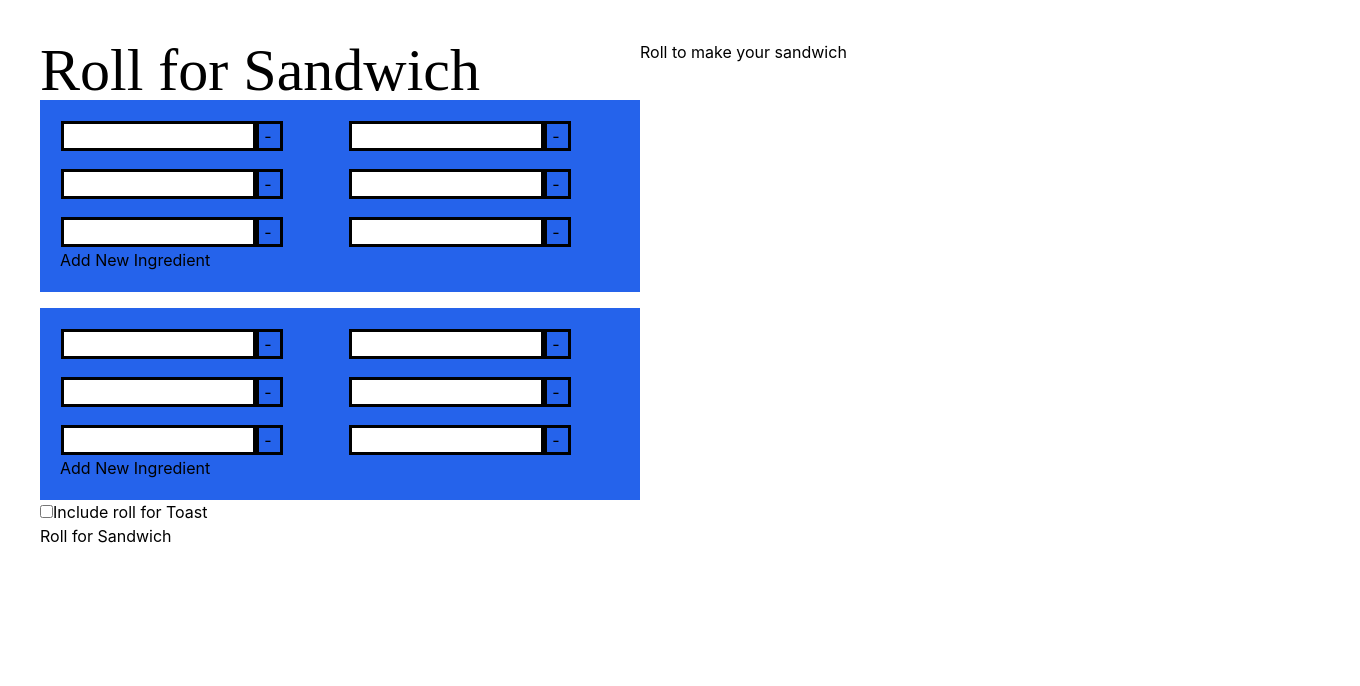
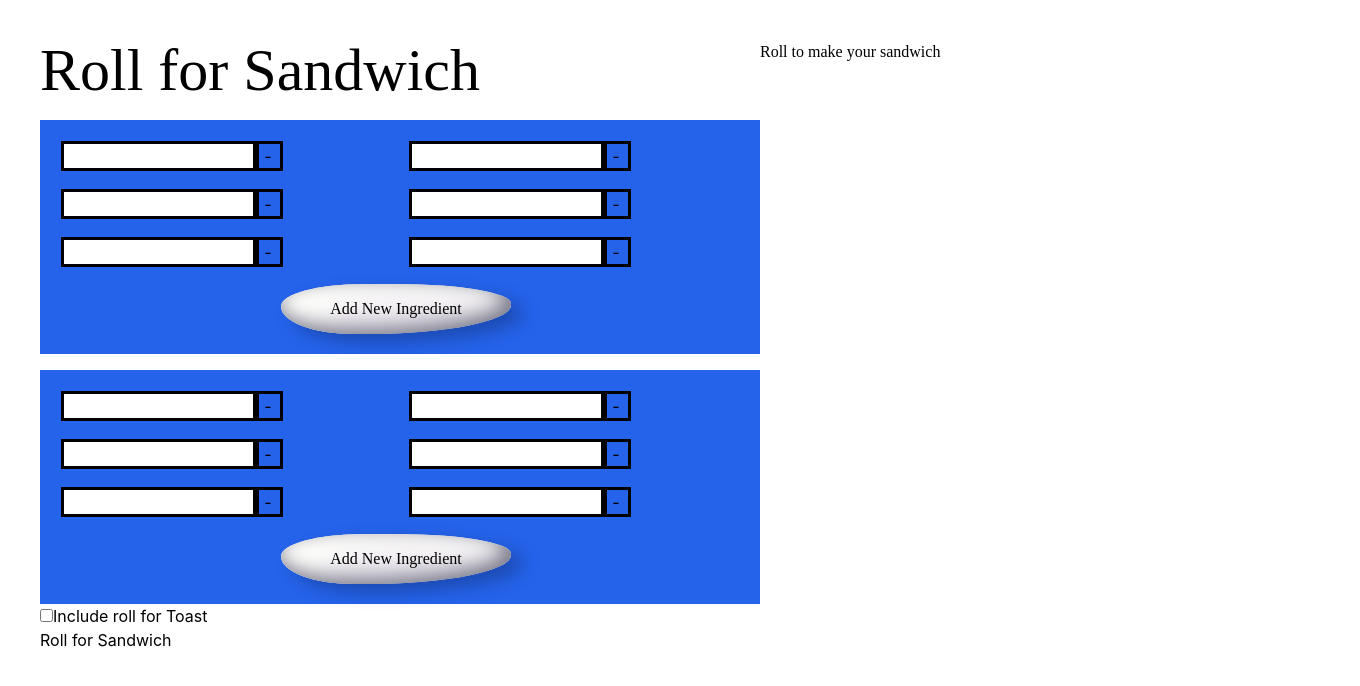
Before and after one commit to endingwithali/rollforsando, a React (Create React App) app: page / in a window 1280 px wide. Shown: the top 686 px of the page, 1360 px wide, since content can reach past the window. Built offline with nearby package versions, Linux system fonts and the light colour scheme; a web font is replaced by a local one.

Commit message:
added stones for new ingredient button

```diff
--- a/src/App.css
+++ b/src/App.css
@@ -2,41 +2,20 @@
 @tailwind components;
 @tailwind utilities;
 
-.App {
-  text-align: center;
+
+/* https://codepen.io/mburridge/pen/VOBWyQ pulled css for stone buttons from here */
+.stone-add-button{
+  margin: auto;
+	width: 230px;
+	height: 50px;
+	background: #eae6ed;
+	display: flex;
+	box-shadow: inset -6px -6px 20px #778, inset 38px 18px 36px #fffffc, 12px 8px 18px hsla(0,0%,0%,0.25);
+  border-radius: 49% 68% 86% 100px /62% 54% 80% 38px;
+  /* box-shadow: inset -28px -22px 36px #778, inset 38px 18px 36px #fffffc, 12px 8px 18px hsla(0,0%,0%,0.25);
+  border-radius: 49% 68% 86% 200px /62% 54% 80% 180px; */
 }
+.stone-content{
+  margin:auto;
 
-.App-logo {
-  height: 40vmin;
-  pointer-events: none;
 }
-
-@media (prefers-reduced-motion: no-preference) {
-  .App-logo {
-    animation: App-logo-spin infinite 20s linear;
-  }
-}
-
-.App-header {
-  background-color: #282c34;
-  min-height: 100vh;
-  display: flex;
-  flex-direction: column;
-  align-items: center;
-  justify-content: center;
-  font-size: calc(10px + 2vmin);
-  color: white;
-}
-
-.App-link {
-  color: #61dafb;
-}
-
-@keyframes App-logo-spin {
-  from {
-    transform: rotate(0deg);
-  }
-  to {
-    transform: rotate(360deg);
-  }
-}
--- a/src/App.js
+++ b/src/App.js
@@ -52,20 +52,19 @@ function App() {
   */
 
   return (
+
     <div className="App" class="p-10 flex flex-col md:flex-row">
       {/* <header className="App-header">
       </header> */}
       {/* <div class="container md:max-w-[268px] sm:max-w-[140px] lg:max-w-[424px] xl:max-w-[780px] 2xl:max-w-[936px] "> */}
-      <div class="container flex-none sm:w-full md:w-1/2">
+      <div class="container flex-none sm:w-full md:w-3/5">
 
-          <h1 class="center text-6xl font-header-font">Roll for Sandwich</h1>
-          {/* <div class="w-full"> */}
+          <h1 class="text-6xl font-header-font mb-5">Roll for Sandwich</h1>
             <div id={"lists"} class="space-y-4">
                   {parts.map((item, index) =>
                     <OptionContainer parentIndex={index} parentState={parts}></OptionContainer>
                   )}
             </div>
-          {/* </div> */}
 
           <div>
             <input type="checkbox" id="scales" name="scales" onChange={()=> handleToast()} ref={checkbox}/>
@@ -75,7 +74,8 @@ function App() {
           <button onClick={() => handleRoll()}>Roll for Sandwich</button>
       </div>
       <div class="container flex-none w-1/2">
-        <h2>Roll to make your sandwich</h2>
+
+        <h2 class="font-header-font center">Roll to make your sandwich</h2>
           {sandwichValues.map((value) =>
               <h2>{value}</h2>
           )}
--- a/src/components/OptionContainer.js
+++ b/src/components/OptionContainer.js
@@ -36,7 +36,7 @@ export default function OptionContainer({parentIndex, parentState}){
     }
 
     return(
-        <div class="h-48 bg-blue-600 p-5 w-full" >
+        <div class="h-50 bg-blue-600 p-5 container " >
             <div class="overflow-x-auto grid grid-rows-3 grid-flow-col gap-4"id={className+"list"}>
                 {elements.map((item, index) =>
                     <div class="row-span-1 col-span-2" key={item.id}>
@@ -47,7 +47,14 @@ export default function OptionContainer({parentIndex, parentState}){
                     </div>
                 )}
             </div>
-            <button onClick={handleAdd}>Add New Ingredient</button>
+            <div class="mt-4 mr-2">
+                <button class="stone-add-button" onClick={handleAdd}>
+                    <div class="stone-content">
+                        <h1 class="font-header-font">
+                        Add New Ingredient
+                        </h1>
+                    </div></button>
+            </div>
         </div>
     );
 }
--- a/tailwind.config.js
+++ b/tailwind.config.js
@@ -10,6 +10,9 @@ module.exports = {
     extend: {
       fontFamily:{
         'header-font':['"Metamorphous"', 'serif']
+      },
+      backgroundImage: {
+        'hero-pattern': "url('https://www.runescape.com/img/rsp777/title2/rslogo3.png') no-repeat center",
       }
     },
   },
```
Also changed, not shown: 1 other file (tests, documents, lock files or other folders).
